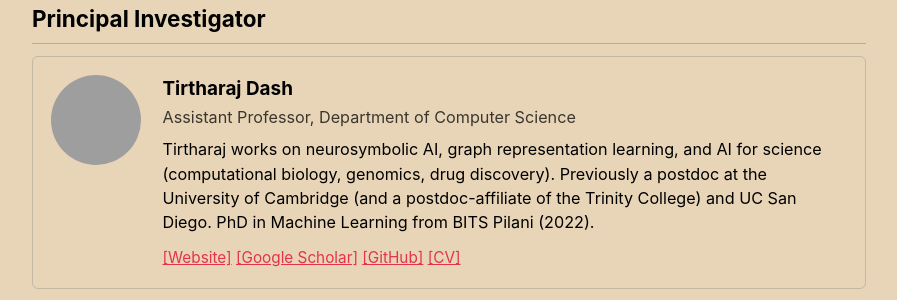
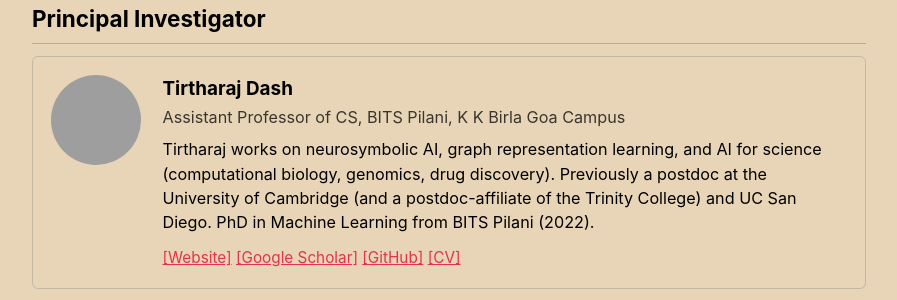
Before and after one commit to MAHI-Group/mahi-group.github.io, a Jekyll site: the page built from _pages/members.md, in a window 1280 px wide and 1325 px high, cut to the strip 188-488 px from the top of the window. Shown: the whole strip, without its empty margins (290-1187 px from the left). Built offline with Jekyll 4.4.1, drawn with Linux system fonts in a browser that asks for light colours; some web fonts are replaced; a script that is not in the unit is left out; grey boxes are pictures that could not be loaded.

Commit message:
members edity

```diff
--- a/_data/members.yml
+++ b/_data/members.yml
@@ -3,7 +3,7 @@
 
 principal_investigator:
   - name: Tirtharaj Dash
-    role: Assistant Professor, Department of Computer Science
+    role: Assistant Professor of CS, BITS Pilani, K K Birla Goa Campus
     photo: https://tirtharajdash.github.io/assets/img/prof_pic5.jpg
     bio: >
       Tirtharaj works on neurosymbolic AI, graph representation learning, and AI for science
```
